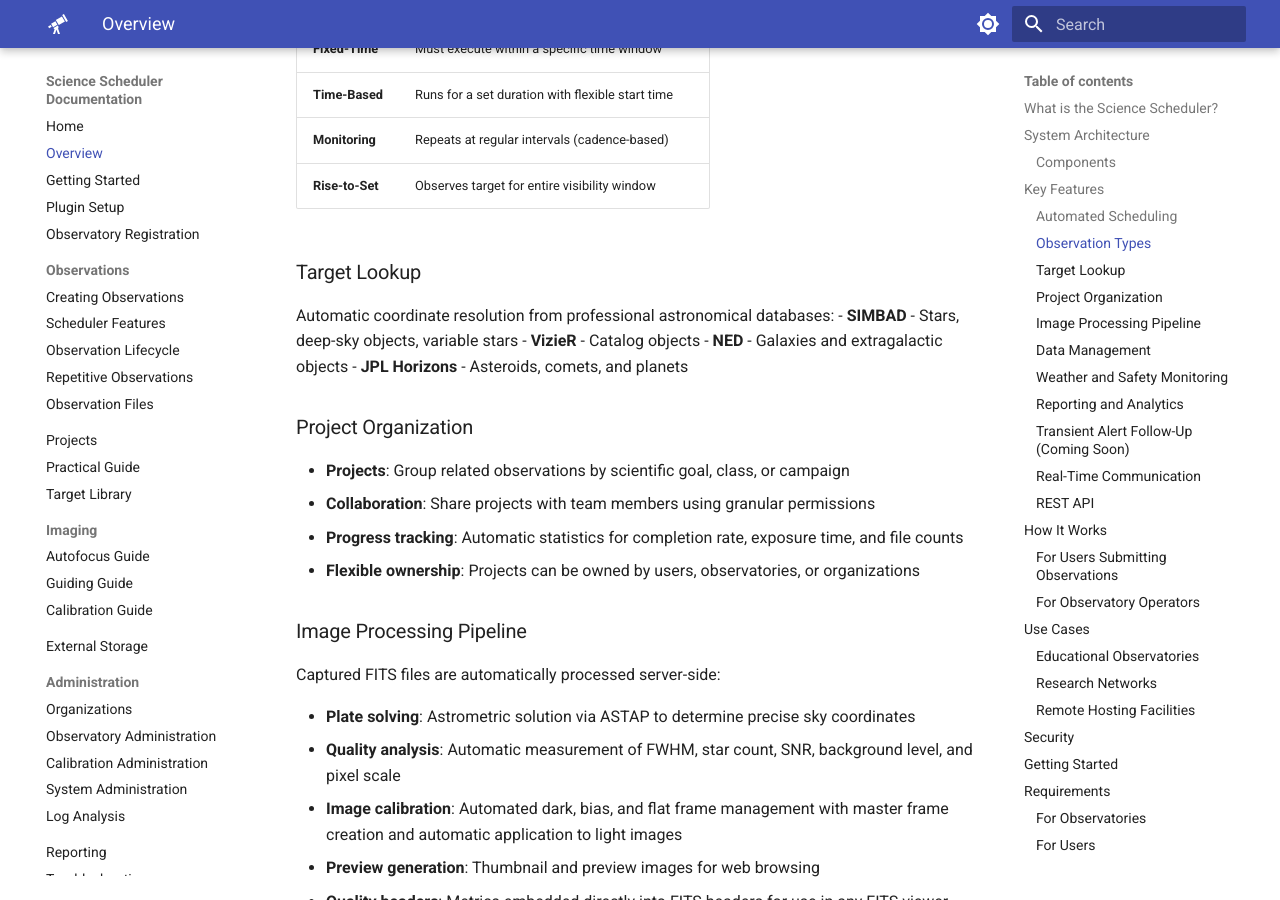
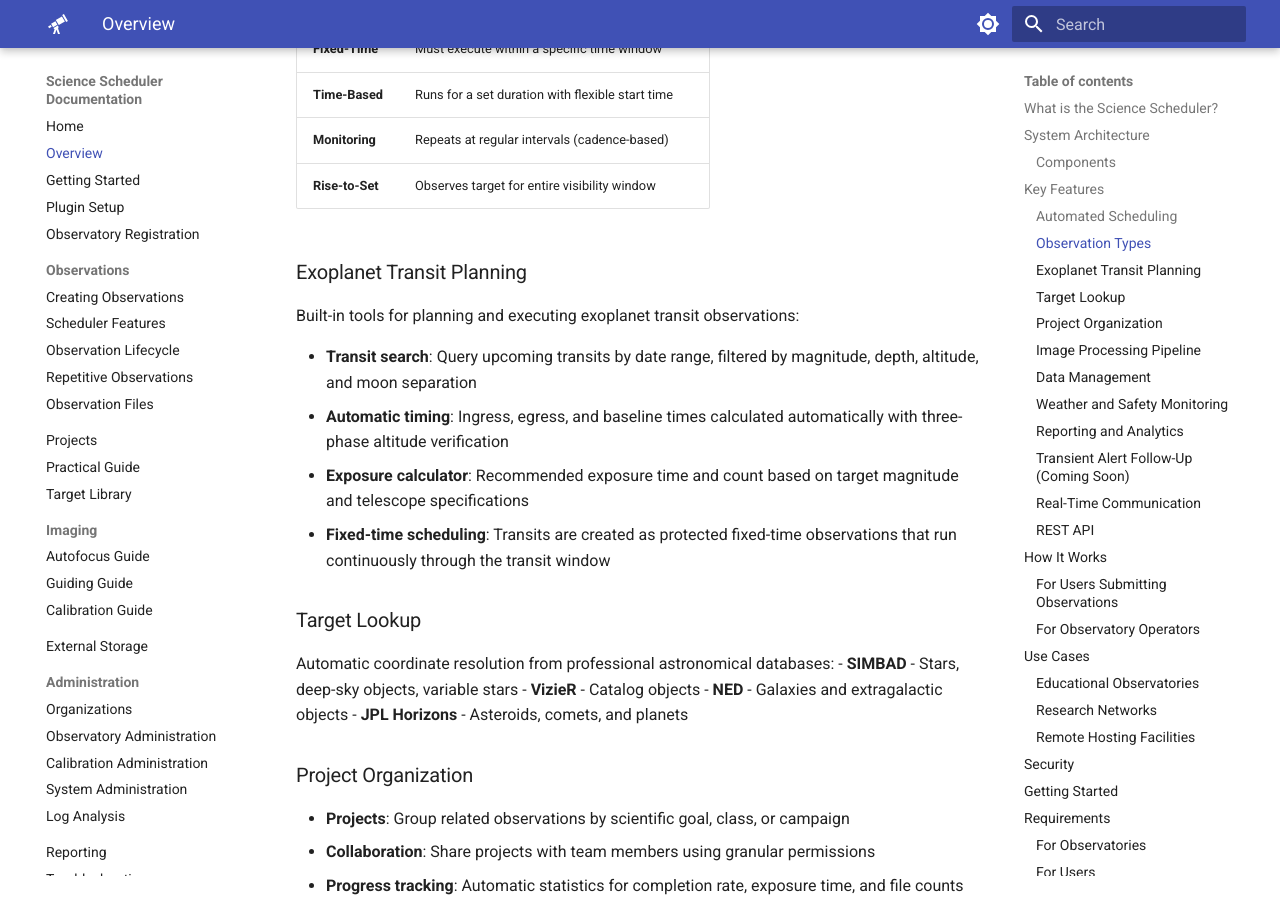
Before and after one commit to First-Light-Systems/nina-scheduler-docs, an MkDocs documentation site: the page built from docs/OVERVIEW.md, in a window 1280 px wide and 900 px high, scrolled down 1603 px. Built offline with MkDocs 1.6.1 and Material for MkDocs 9.7.7, drawn with Linux system fonts in a browser that asks for light colours.

Commit message:
Add exoplanet transit planning to system overview
Co-Authored-By: Claude Opus 4.6 <noreply@anthropic.com>

```diff
--- a/docs/OVERVIEW.md
+++ b/docs/OVERVIEW.md
@@ -55,6 +55,15 @@ The Science Scheduler is a multi-observatory coordination system that automates
 | **Time-Based** | Runs for a set duration with flexible start time |
 | **Monitoring** | Repeats at regular intervals (cadence-based) |
 | **Rise-to-Set** | Observes target for entire visibility window |
+
+### Exoplanet Transit Planning
+
+Built-in tools for planning and executing exoplanet transit observations:
+
+- **Transit search**: Query upcoming transits by date range, filtered by magnitude, depth, altitude, and moon separation
+- **Automatic timing**: Ingress, egress, and baseline times calculated automatically with three-phase altitude verification
+- **Exposure calculator**: Recommended exposure time and count based on target magnitude and telescope specifications
+- **Fixed-time scheduling**: Transits are created as protected fixed-time observations that run continuously through the transit window
 
 ### Target Lookup
 
```
